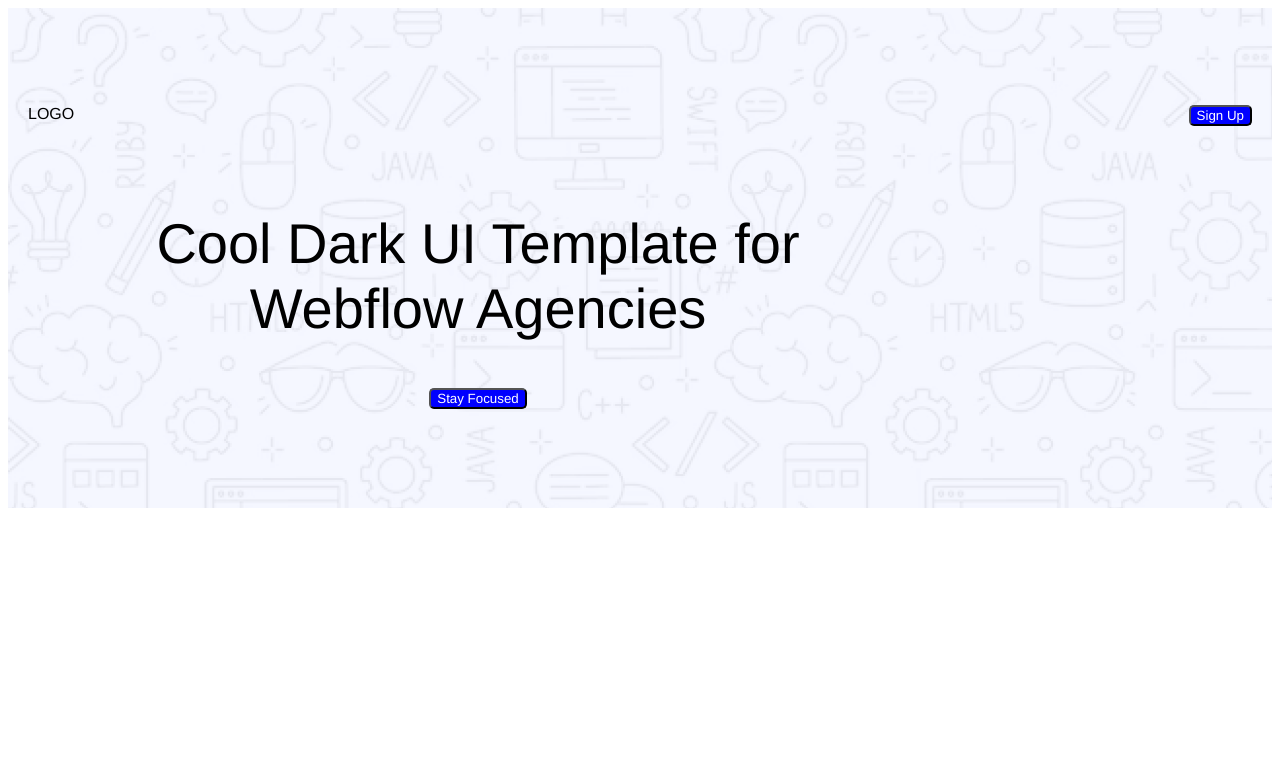
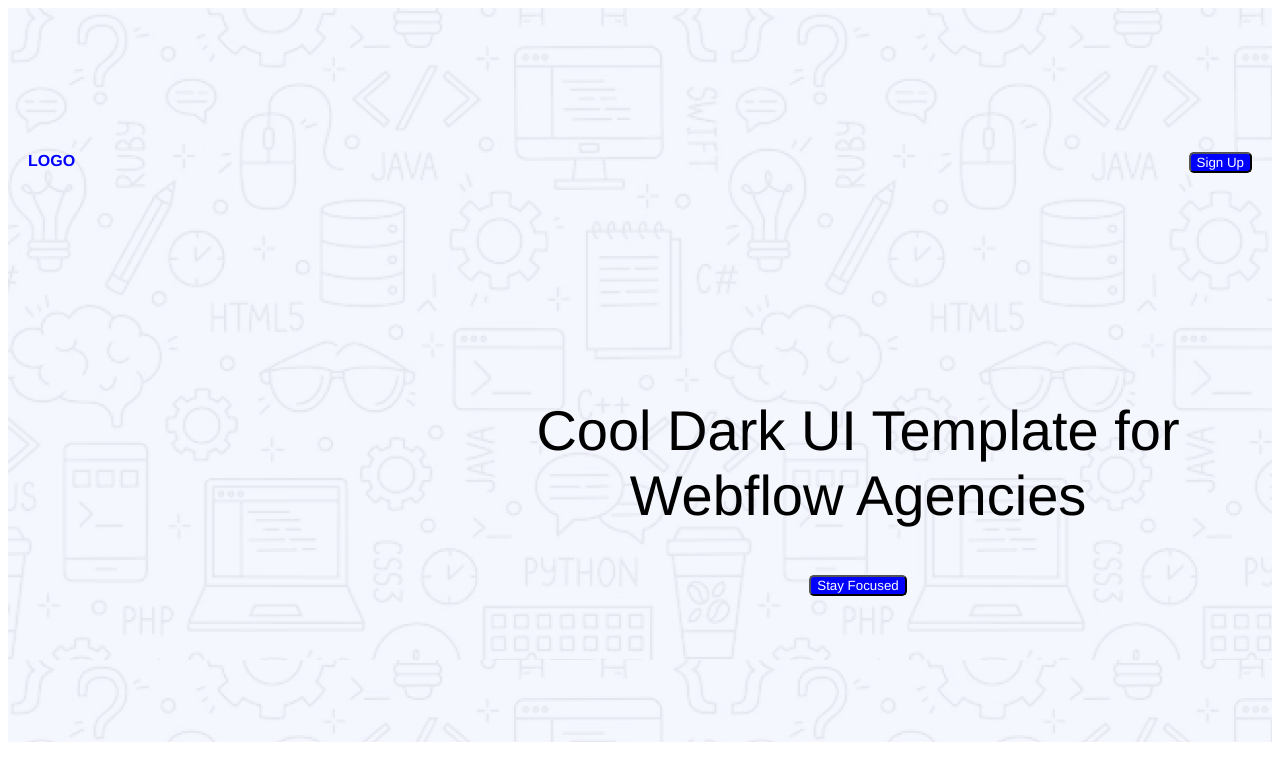
Before and after one commit to shaba1304/Assignment-1-landing-launchpad, a plain HTML site: page index.html in a window 1280 px wide. Drawn offline with Linux system fonts and the light colour scheme.

```diff
--- a/styles/index.css
+++ b/styles/index.css
@@ -14,13 +14,15 @@
 }
 .left{
   float: left;
+  color: blue;
+  font-weight: bold;
 }
 .right{
   float: right;
 }
 #header{
   width: auto;
-  height: 60px;
+  height: 200px;
   padding: 0px 20px;
 
 }
@@ -29,7 +31,7 @@
   height: 200px;
   padding: 0;
   text-align: top;
-  margin-left: 120px;
+  margin-left: 500px;
 }
 h1{
   color: 252432;
@@ -40,7 +42,7 @@
   background-color: chocolate;
   background-image: url('../B12A01-landing-launchpad/Assets/Hero-bg.png');
   width: auto;
-  height: 500px;
+  height: 734px;
   opacity: 100%;
   border-radius: 0%;
   align-content: center;
```
